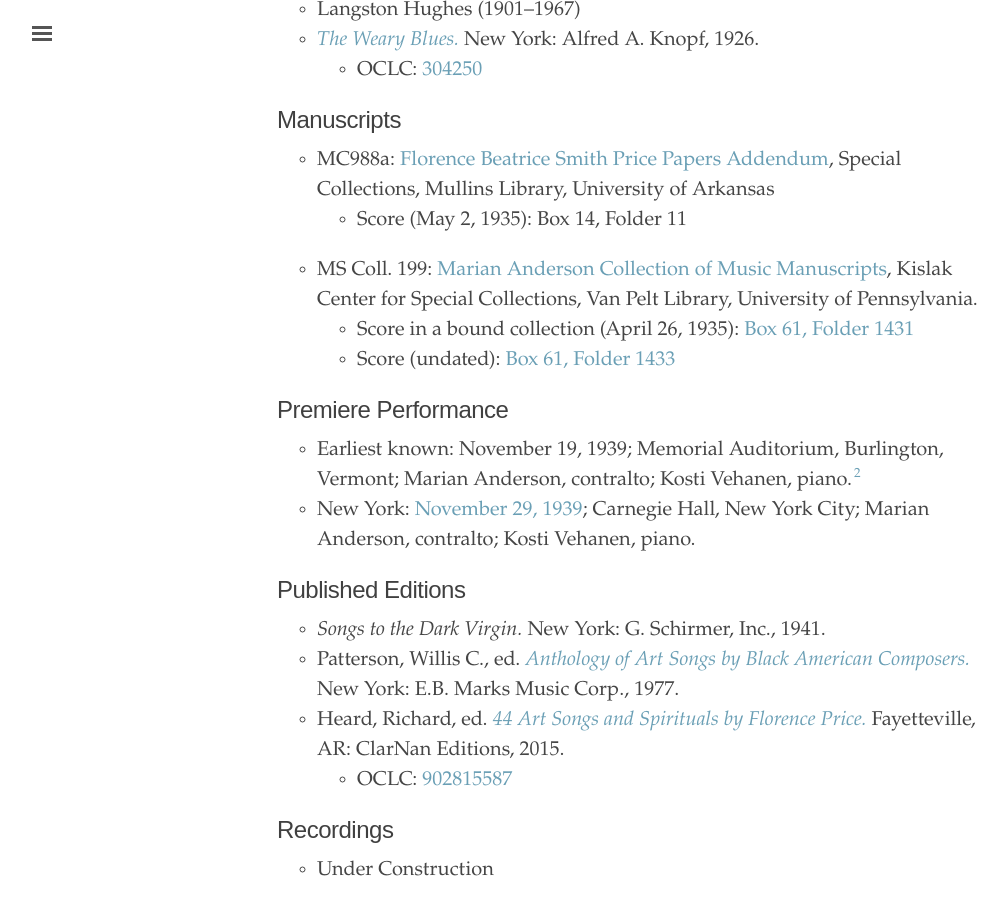
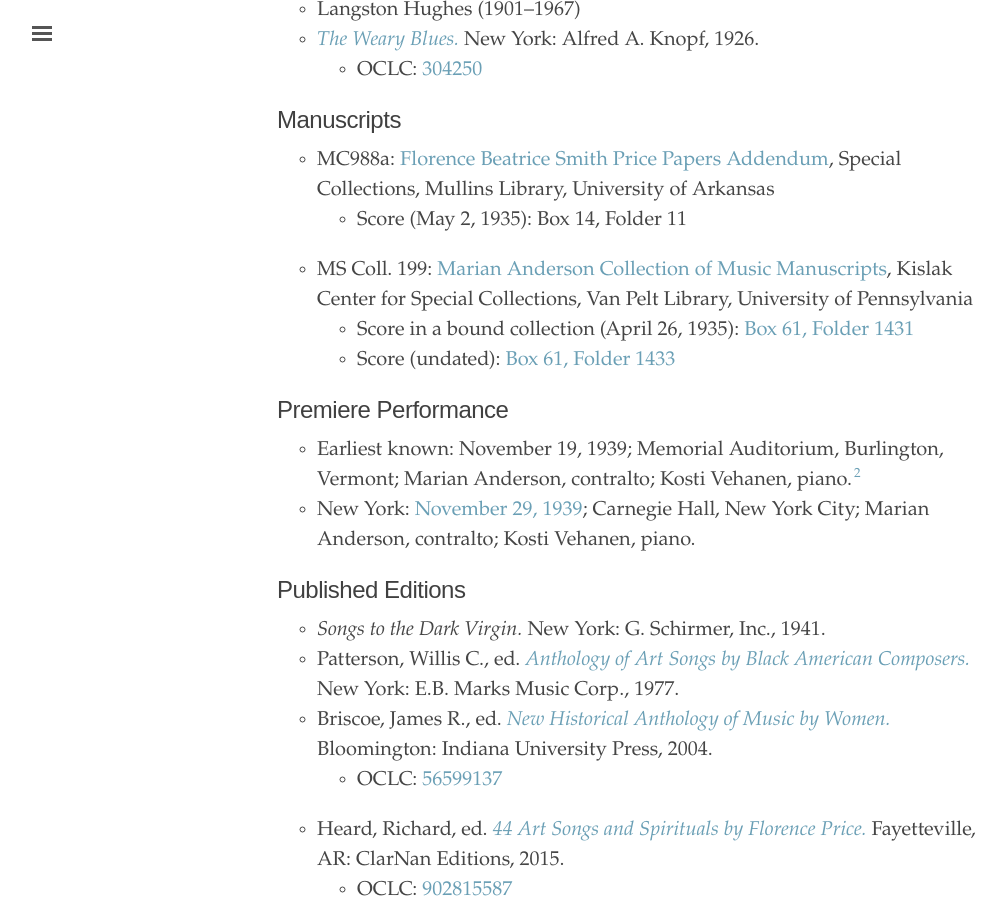
Before and after one commit to dwshadle/florence-price-catalog, a Jekyll site: the page built from _texts/price-songs_to_the_dark_virgin.md, in a window 1280 px wide and 900 px high, scrolled down 597 px. Shown: the whole window, without its empty margins (3-1011 px from the left). Built offline with Jekyll 4.4.1, drawn with Linux system fonts in a browser that asks for light colours.

Commit message:
Update price-songs_to_the_dark_virgin.md

```diff
--- a/_texts/price-songs_to_the_dark_virgin.md
+++ b/_texts/price-songs_to_the_dark_virgin.md
@@ -26,7 +26,7 @@
 ## Manuscripts
 - MC988a: <a href="https://uark.as.atlas-sys.com/repositories/2/resources/1522" target="_blank">Florence Beatrice Smith Price Papers Addendum</a>, Special Collections, Mullins Library, University of Arkansas
     * Score (May 2, 1935): Box 14, Folder 11
-- MS Coll. 199: <a href="https://www.library.upenn.edu/detail/collection/marian-anderson-collection" target="_blank">Marian Anderson Collection of Music Manuscripts</a>, Kislak Center for Special Collections, Van Pelt Library, University of Pennsylvania.
+- MS Coll. 199: <a href="https://www.library.upenn.edu/detail/collection/marian-anderson-collection" target="_blank">Marian Anderson Collection of Music Manuscripts</a>, Kislak Center for Special Collections, Van Pelt Library, University of Pennsylvania
     * Score in a bound collection (April 26, 1935): <a href="https://franklin.library.upenn.edu/catalog/FRANKLIN_9923566763503681" target="_blank">Box 61, Folder 1431</a>
     * Score (undated): <a href="https://franklin.library.upenn.edu/catalog/FRANKLIN_9923566723503681" target="_blank">Box 61, Folder 1433</a>
 
@@ -37,6 +37,8 @@
 ## Published Editions
 - *Songs to the Dark Virgin.* New York: G. Schirmer, Inc., 1941.
 - Patterson, Willis C., ed. <a href="https://www.worldcat.org/title/4416705" target="_blank">*Anthology of Art Songs by Black American Composers.*</a> New York: E.B. Marks Music Corp., 1977.
+- Briscoe, James R., ed. <a href="https://iupress.org/9780253216830/new-historical-anthology-of-music-by-women/" target="_blank">*New Historical Anthology of Music by Women.*</a> Bloomington: Indiana University Press, 2004.
+    * OCLC: <a href="https://www.worldcat.org/title/56599137" target="_blank">56599137</a>
 - Heard, Richard, ed. <a href="https://www.classicalvocalrep.com/products/44-Art-Songs-and-Spirituals-by-Florence-B-Price-for-Medium-High-Voice-and-Piano-Richard-Heard-205398.html" target="_blank">*44 Art Songs and Spirituals by Florence Price.*</a> Fayetteville, AR: ClarNan Editions, 2015.
     * OCLC: <a href="https://www.worldcat.org/title/902815587" target="_blank">902815587</a>
 
```
